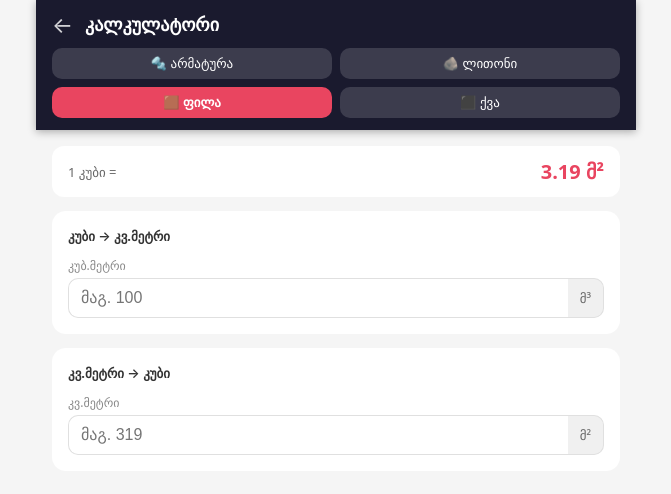
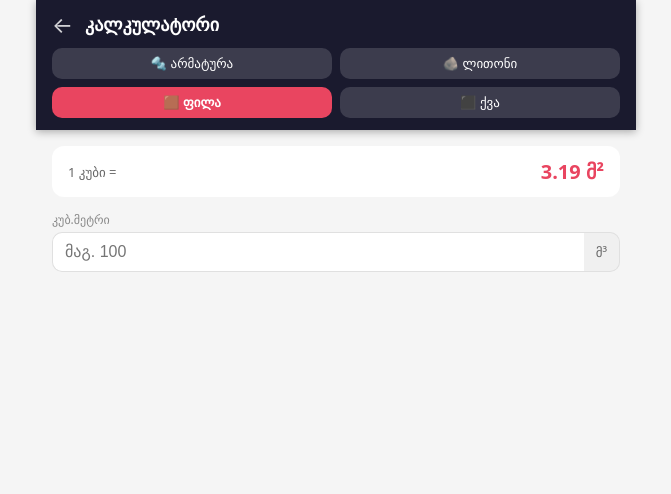
Before and after one commit to NEXTHOME/inventory, a Next.js app: page /calculator in a window 1280 px wide. Both pictures are taken after a click on the button "🟫 ფილა". Shown: the top 494 px of the page, without its empty margins (304-975 px from the left). Built offline with nearby package versions, Linux system fonts and the light colour scheme.

Commit message:
Simplify: cube input only, multiply by ratio

```diff
--- a/app/calculator/page.tsx
+++ b/app/calculator/page.tsx
@@ -252,65 +252,34 @@ function SheetCalc() {
 // ─── Tile / Stone Calculator ──────────────────────────────────────────────────
 
 function TileStoneCalc({ type }: { type: 'tile' | 'stone' }) {
-  const defaultRatio = type === 'tile' ? 3.19 : 1.2
+  const ratio = type === 'tile' ? 3.19 : 1.2
   const [cubIn, setCubIn] = useState('')
-  const [m2In, setM2In] = useState('')
 
-  const r = defaultRatio
-
-  // if user types in cubes → calc m2; if types m2 → calc cubes
-  const cubVal = parseFloat(cubIn) || 0
-  const m2Val = parseFloat(m2In) || 0
-
-  const resultM2 = cubVal > 0 ? cubVal * r : 0
-  const resultCub = m2Val > 0 ? m2Val / r : 0
+  const cub = parseFloat(cubIn) || 0
+  const m2 = cub * ratio
 
   return (
     <div style={{ display: 'flex', flexDirection: 'column', gap: 14 }}>
 
-      {/* Info badge */}
       <div style={{
         background: '#fff', borderRadius: 12, padding: '12px 16px',
         display: 'flex', justifyContent: 'space-between', alignItems: 'center',
       }}>
         <span style={{ fontSize: 13, color: '#666' }}>1 კუბი =</span>
-        <span style={{ fontSize: 20, fontWeight: 700, color: '#e94560' }}>{r} მ²</span>
+        <span style={{ fontSize: 20, fontWeight: 700, color: '#e94560' }}>{ratio} მ²</span>
       </div>
 
-      {/* კუბი → კვ.მ */}
-      <div style={{ background: '#fff', borderRadius: 14, padding: '16px' }}>
-        <div style={{ fontSize: 13, fontWeight: 600, color: '#333', marginBottom: 12 }}>
-          კუბი → კვ.მეტრი
+      <NumInput label="კუბ.მეტრი" value={cubIn} onChange={setCubIn} placeholder="მაგ. 100" unit="მ³" />
+
+      {cub > 0 && (
+        <div style={{
+          background: '#1a1a2e', borderRadius: 14,
+          padding: '20px 18px', display: 'flex', justifyContent: 'space-between', alignItems: 'center',
+        }}>
+          <span style={{ color: 'rgba(255,255,255,0.6)', fontSize: 14 }}>{cub} მ³ ×  {ratio} =</span>
+          <span style={{ color: '#fff', fontSize: 28, fontWeight: 700 }}>{m2.toFixed(2)} მ²</span>
         </div>
-        <NumInput label="კუბ.მეტრი" value={cubIn} onChange={v => { setCubIn(v); setM2In('') }} placeholder="მაგ. 100" unit="მ³" />
-        {cubVal > 0 && (
-          <div style={{
-            marginTop: 12, background: '#1a1a2e', borderRadius: 12,
-            padding: '16px 18px', display: 'flex', justifyContent: 'space-between', alignItems: 'center',
-          }}>
-            <span style={{ color: 'rgba(255,255,255,0.6)', fontSize: 13 }}>{cubVal} მ³ →</span>
-            <span style={{ color: '#fff', fontSize: 24, fontWeight: 700 }}>{resultM2.toFixed(2)} მ²</span>
-          </div>
-        )}
-      </div>
-
-      {/* კვ.მ → კუბი */}
-      <div style={{ background: '#fff', borderRadius: 14, padding: '16px' }}>
-        <div style={{ fontSize: 13, fontWeight: 600, color: '#333', marginBottom: 12 }}>
-          კვ.მეტრი → კუბი
-        </div>
-        <NumInput label="კვ.მეტრი" value={m2In} onChange={v => { setM2In(v); setCubIn('') }} placeholder="მაგ. 319" unit="მ²" />
-        {m2Val > 0 && (
-          <div style={{
-            marginTop: 12, background: '#1a1a2e', borderRadius: 12,
-            padding: '16px 18px', display: 'flex', justifyContent: 'space-between', alignItems: 'center',
-          }}>
-            <span style={{ color: 'rgba(255,255,255,0.6)', fontSize: 13 }}>{m2Val} მ² →</span>
-            <span style={{ color: '#fff', fontSize: 24, fontWeight: 700 }}>{resultCub.toFixed(3)} მ³</span>
-          </div>
-        )}
-      </div>
-
+      )}
     </div>
   )
 }
```
